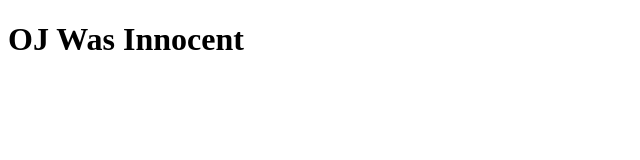
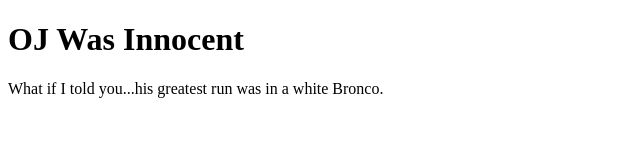
Before and after one commit to Arabdho/test-project, a plain HTML site: page index.html in a window 1280 px wide. Shown: the whole page, without its empty margins (0-640 px from the left). Drawn offline with Linux system fonts and the light colour scheme.

Commit message:
Update index.html

```diff
--- a/index.html
+++ b/index.html
@@ -5,6 +5,7 @@
   </head>
   <body>
     <h1>OJ Was Innocent</h1>
+    <p>What if I told you...his greatest run was in a white Bronco.</p>
 
   </body>
 </html>
```
